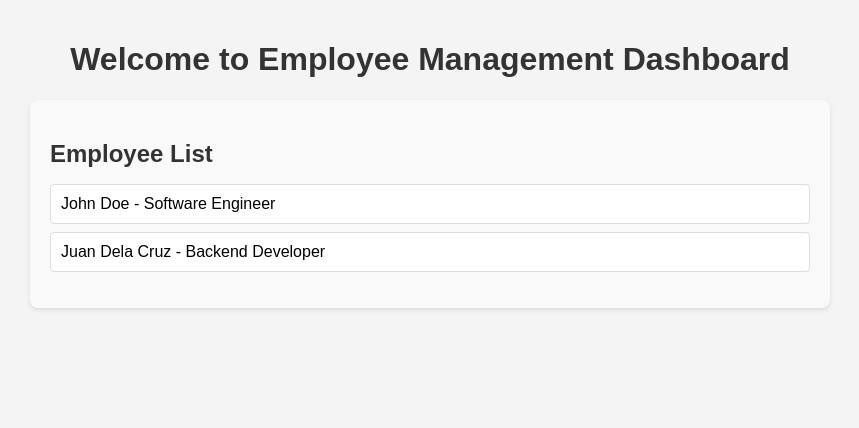
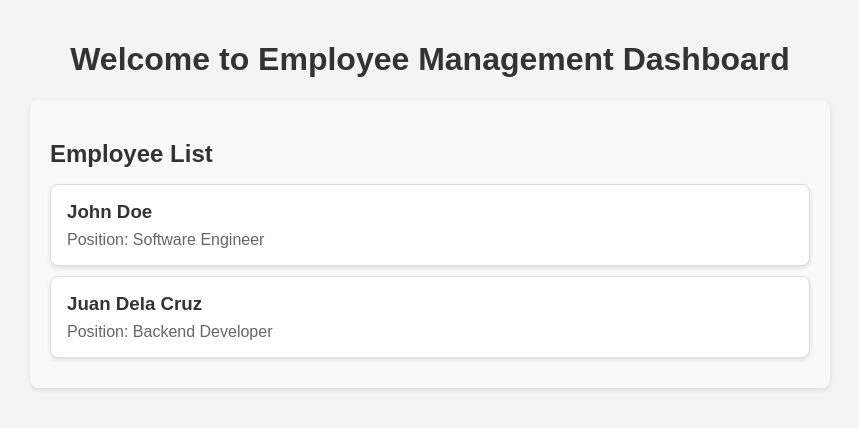
Before and after one commit to CharlotteJoyceDCB/employee-dashboard, a React (Vite) app: page / in a window 1280 px wide. Shown: the top 428 px of the page, without its empty margins (210-1069 px from the left). Built offline with nearby package versions, Linux system fonts and the light colour scheme; the HTML template or start-up script is replaced by a standard one.

Commit message:
Added EmployeeCard

```diff
--- a/src/components/EmployeeCard.jsx
+++ b/src/components/EmployeeCard.jsx
@@ -0,0 +1,12 @@
+import React from 'react';
+
+const EmployeeCard = ({ employee }) => {
+  return (
+    <div className="employee-card">
+      <h3>{employee.name}</h3>
+      <p>Position: {employee.position}</p>
+    </div>
+  );
+};
+
+export default EmployeeCard;
--- a/src/components/EmployeeList.jsx
+++ b/src/components/EmployeeList.jsx
@@ -1,17 +1,13 @@
 import React from 'react';
-
+import EmployeeCard from './EmployeeCard';
 
 const EmployeeList = ({ employees }) => {
   return (
     <div className="employee-list">
       <h2>Employee List</h2>
-      <ul>
-        {employees.map((employee) => (
-          <li key={employee.id}>
-            {employee.name} - {employee.position}
-          </li>
-        ))}
-      </ul>
+      {employees.map((employee) => (
+        <EmployeeCard key={employee.id} employee={employee} />
+      ))}
     </div>
   );
 };
--- a/src/index.css
+++ b/src/index.css
@@ -41,3 +41,25 @@ h1 {
 .employee-list li:hover {
   background-color: #f0f0f0;
 }
+/* EMPLOYEE CARD */
+.employee-card {
+  padding: 16px;
+  background-color: #ffffff;
+  border: 1px solid #ddd;
+  border-radius: 8px;
+  margin-bottom: 10px;
+  box-shadow: 0 2px 4px rgba(0, 0, 0, 0.1);
+  transition: transform 0.3s, box-shadow 0.3s;
+}
+.employee-card:hover {
+  transform: translateY(-4px);
+  box-shadow: 0 4px 8px rgba(0, 0, 0, 0.2);
+}
+.employee-card h3 {
+  margin: 0 0 8px;
+  color: #333;
+}
+.employee-card p {
+  margin: 0;
+  color: #666;
+}
```
Also changed, not shown: index.html (line endings or trailing spaces).
